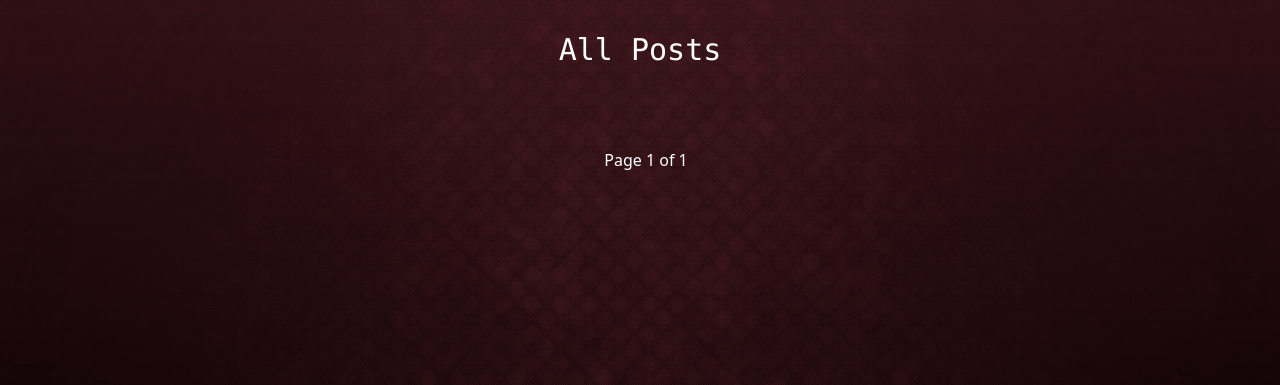
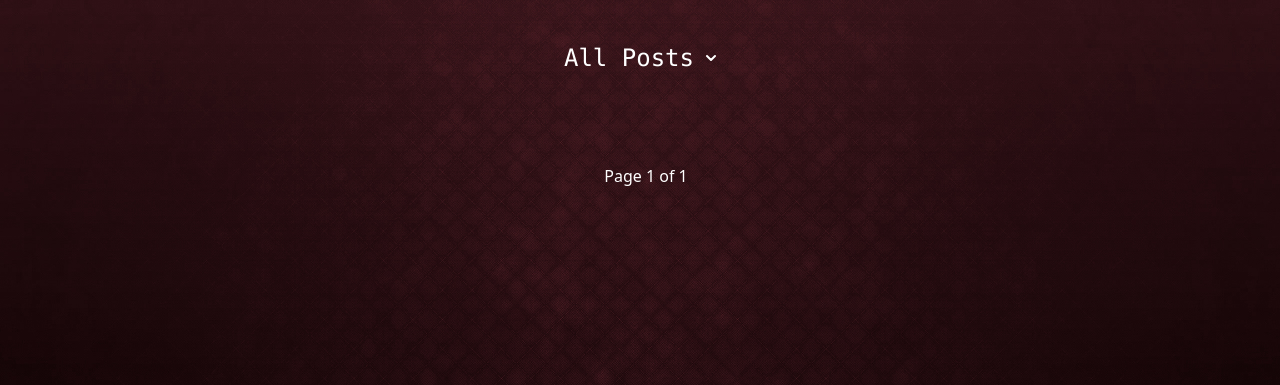
Before and after one commit to hadizorkot331/Blood-Donation-Platform, a Django app: page /posts/all-posts/ in a window 1280 px wide. Shown: the part 64-449 px from the top of the page. Run offline with Django 4.2, Linux system fonts and the light colour scheme; a user stored in the database is signed in; tables that the repository leaves empty hold one stand-in row (values such as "Sample post"); parts of the project's set-up code (start-up, migrations or seed data) failed here and were passed over; some libraries are stand-ins or nearby versions.

Commit message:
Added Dropdown to select type of posts

```diff
--- a/bloodDonationPlatform/posts/templates/posts/post-grid.html
+++ b/bloodDonationPlatform/posts/templates/posts/post-grid.html
@@ -3,13 +3,40 @@
 {% block content %}
 <div class="container mx-auto p-4 z-10">
 
-    <p class="text-3xl text-white z-10 mt-20 text-center font-mono">
+    {% comment %} <p class="text-3xl text-white z-10 mt-20 text-center font-mono">
         {% if request.resolver_match.url_name == "all-posts" %}
         All Posts
         {% else %}
         Eligible Posts
         {%endif%}
-    </p>
+    </p> {% endcomment %}
+
+    {% comment %} Testing Dropdown {% endcomment %}
+    <div class="w-full mt-20 flex flex row items-center justify-center">
+        <button id="dropdownDefaultButton" data-dropdown-toggle="dropdown" class="text-white bg-transparent  focus:outline-none font-mono  rounded-lg text-2xl px-5 py-2.5 text-center inline-flex items-center" type="button">
+            {% if request.resolver_match.url_name == "all-posts" %}
+            All Posts
+            {% else %}
+            Eligible Posts
+            {%endif%}
+            <svg class="w-2.5 h-2.5 ms-3" aria-hidden="true" xmlns="http://www.w3.org/2000/svg" fill="none" viewBox="0 0 10 6">
+                <path stroke="currentColor" stroke-linecap="round" stroke-linejoin="round" stroke-width="2" d="m1 1 4 4 4-4"/>
+            </svg>
+        </button>
+
+        <!-- Dropdown menu -->
+        <div id="dropdown" class="z-50 hidden backdrop-blur-lg divide-y divide-gray-100 rounded-lg shadow w-56">
+            <ul class="py-2 text-lg font-mono text-gray-700 dark:text-gray-200" aria-labelledby="dropdownDefaultButton">
+                <li>
+                    {% if request.resolver_match.url_name == "all-posts" %}
+                        <a href="{% url "posts:home" %}" class="block px-4 py-2 hover:bg-slate-200/[0.05]">Eligible Posts</a>
+                    {% else %}
+                        <a href="{% url "posts:all-posts" %}" class="block px-4 py-2 hover:bg-slate-200/[0.05]">All Posts</a>
+                    {%endif%}
+                </li>
+            </ul>
+        </div>
+    </div>
 
     <div class="grid grid-cols-1 md:grid-cols-2 lg:grid-cols-3 gap-10 justify-items-center mt-10">
         {% for post in posts %}
```
